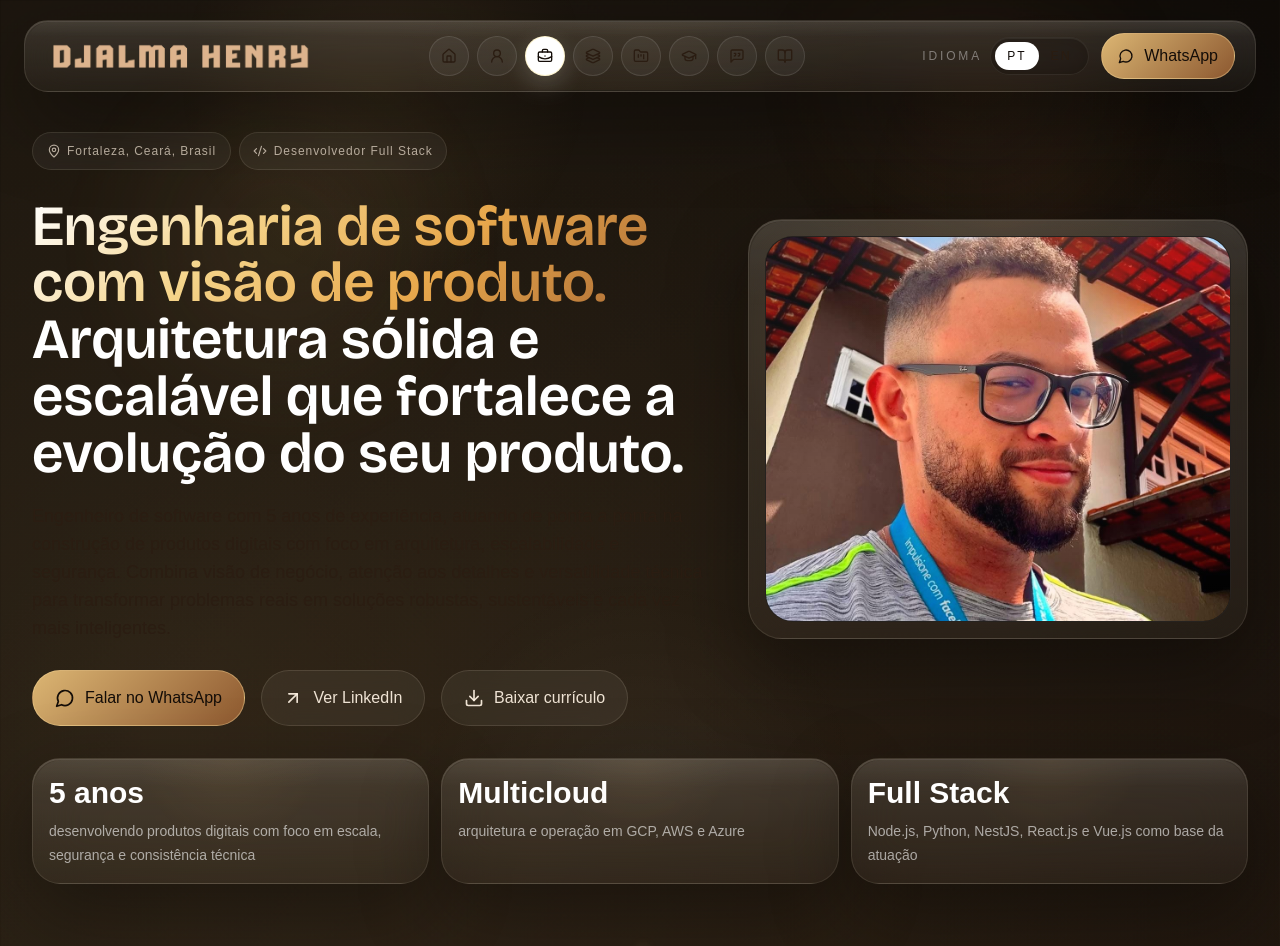
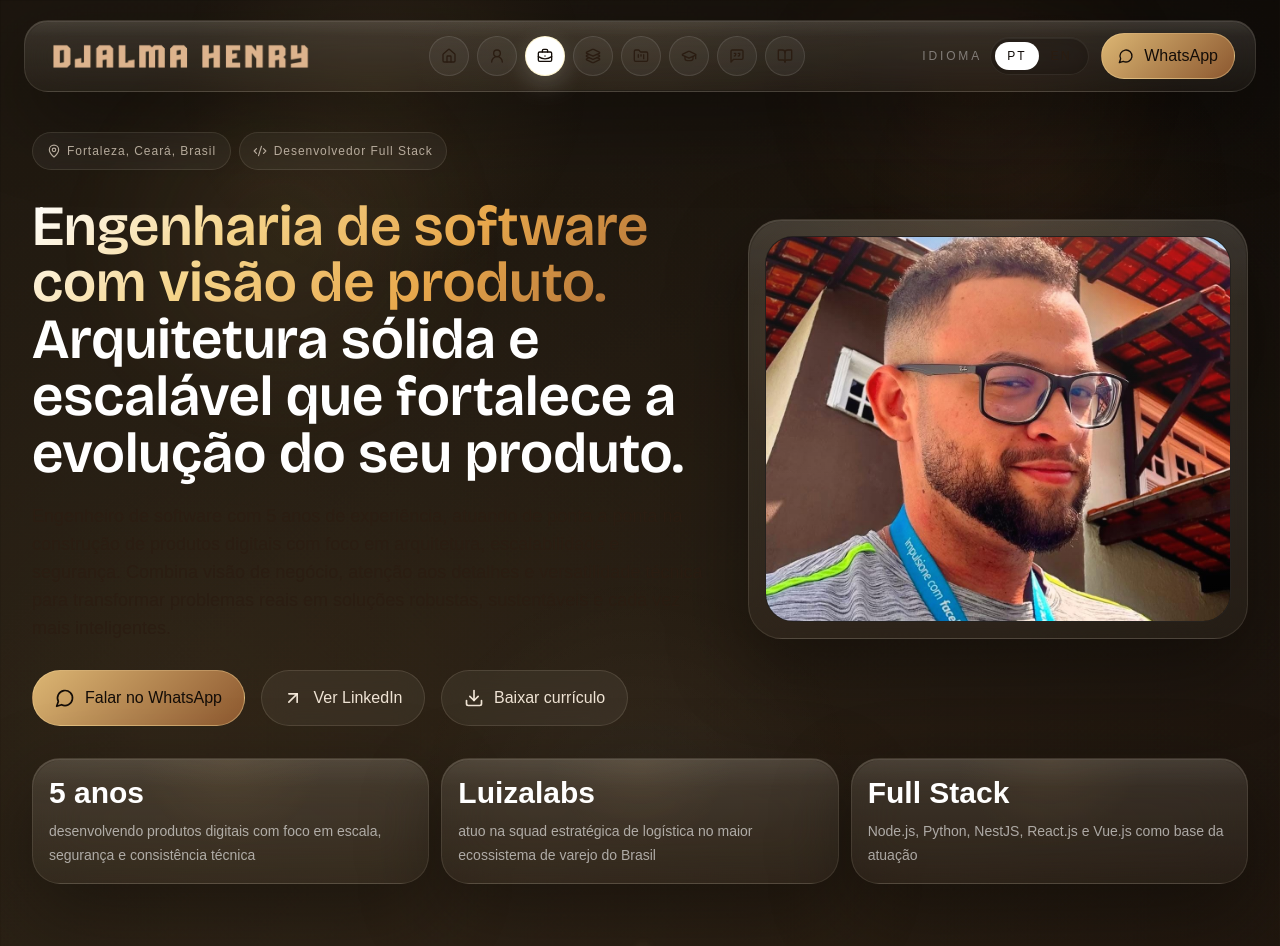
Before and after one commit to DjalmaHenry/djalmahenry-portfolio, a Next.js app: page / in a window 1280 px wide. Shown: the top 946 px of the page. Built offline with nearby package versions, Linux system fonts and the light colour scheme; a web font is replaced by a local one.

Commit message:
fix: work

```diff
--- a/components/immersive-portfolio-page.tsx
+++ b/components/immersive-portfolio-page.tsx
@@ -45,7 +45,7 @@ const portfolioCopy = {
       },
       stats: [
         { value: "5 anos", label: "desenvolvendo produtos digitais com foco em escala, segurança e consistência técnica" },
-        { value: "Multicloud", label: "arquitetura e operação em GCP, AWS e Azure" },
+        { value: "Luizalabs", label: "atuo na squad estratégica de logística no maior ecossistema de varejo do Brasil" },
         { value: "Full Stack", label: "Node.js, Python, NestJS, React.js e Vue.js como base da atuação" },
       ],
       noteTop: "Graduado em Ciência da Computação pela UNICAP",
@@ -354,7 +354,7 @@ const portfolioCopy = {
       },
       stats: [
         { value: "5 years", label: "building digital products with a focus on scale, security, and technical consistency" },
-        { value: "Multicloud", label: "architecture and operations across GCP, AWS, and Azure" },
+        { value: "Luizalabs", label: "working in a strategic logistics squad within Brazil's largest retail ecosystem" },
         { value: "Full Stack", label: "Node.js, Python, NestJS, React.js, and Vue.js as the core of day-to-day work" },
       ],
       noteTop: "Computer Science graduate from UNICAP",
```
